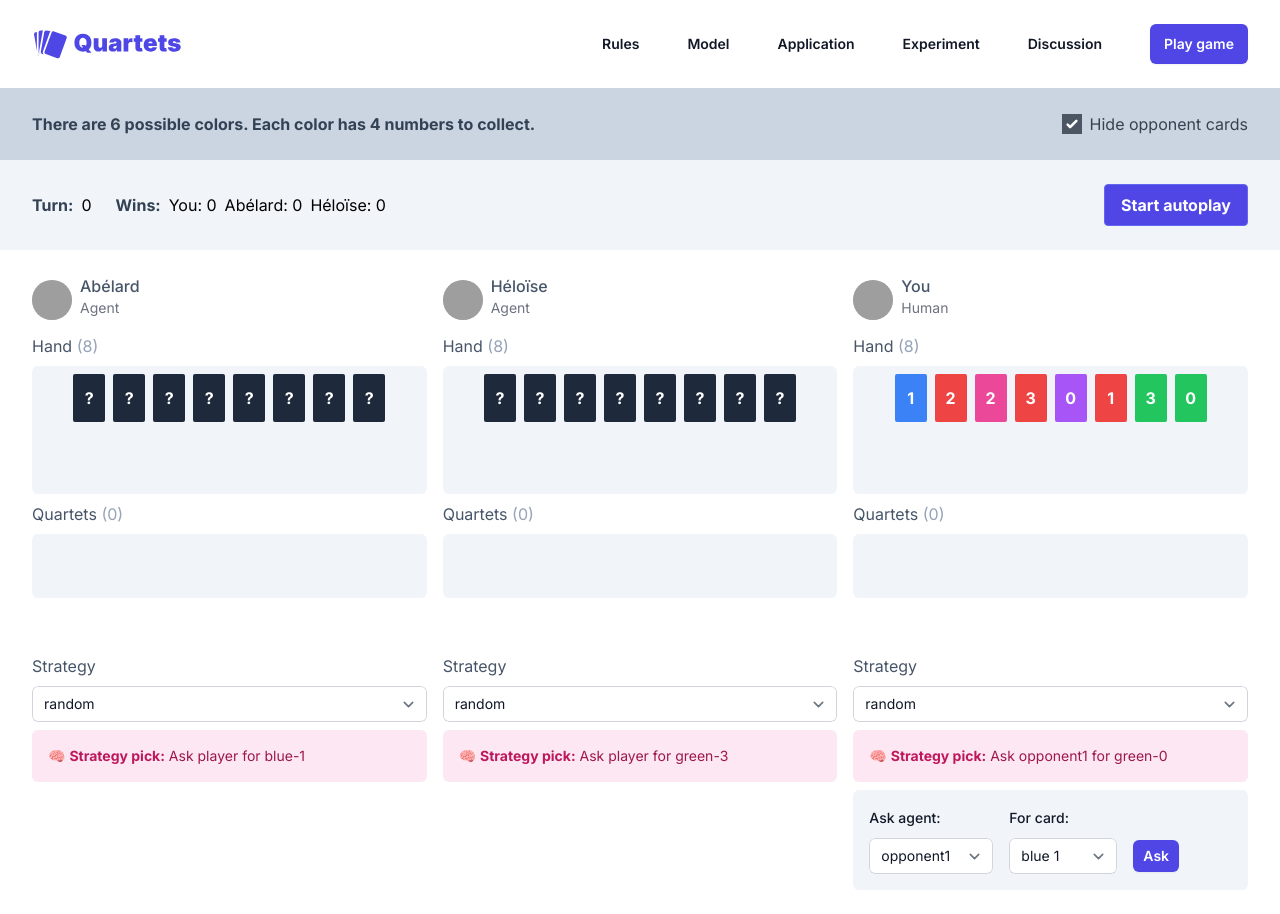
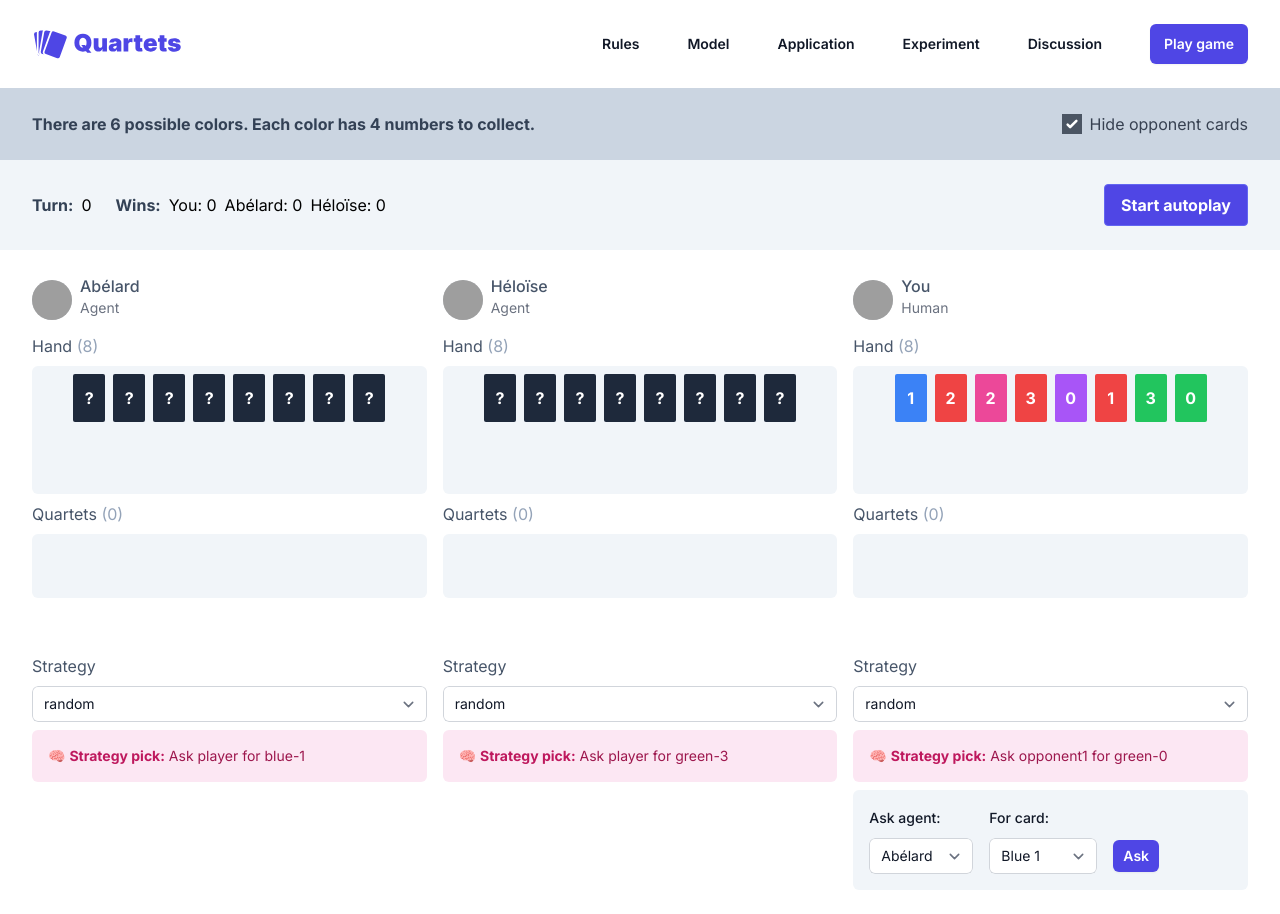
Before and after one commit to koole/quartets-web, a Next.js app: page /game in a window 1280 px wide. Built offline with nearby package versions, Linux system fonts and the light colour scheme; grey boxes are pictures that could not be loaded.

Commit message:
Fix names in choicepicker

```diff
--- a/src/app/game/ChoicePicker.tsx
+++ b/src/app/game/ChoicePicker.tsx
@@ -6,7 +6,7 @@ export default function ChoicePicker({
   turn,
   agents,
   askForCard,
-  allowedColors
+  allowedColors,
 }: {
   turn: AgentType;
   agents: AgentType[];
@@ -14,7 +14,7 @@ export default function ChoicePicker({
     requestingAgent: AgentType,
     receivingAgent: AgentType,
     card: Card
-    ) => void;
+  ) => void;
   allowedColors: string[];
 }) {
   const [selectedAgent, setSelectedAgent] = useState<AgentType>(
@@ -24,6 +24,19 @@ export default function ChoicePicker({
 
   const submitChoice = () => {
     askForCard(turn, selectedAgent, selectedCard);
+  };
+
+  const names: {
+    [key in AgentType]: string;
+  } = {
+    opponent1: "Abélard",
+    opponent2: "Héloïse",
+    player: "You",
+  };
+
+  // Function to convert first letter to uppercase
+  const capitalize = (s: string) => {
+    return s.charAt(0).toUpperCase() + s.slice(1);
   };
 
   return (
@@ -40,7 +53,7 @@ export default function ChoicePicker({
           {agents
             .filter((a) => a !== turn)
             .map((a) => (
-              <option key={a}>{a}</option>
+              <option key={a}>{names[a]}</option>
             ))}
         </select>
       </div>
@@ -61,10 +74,14 @@ export default function ChoicePicker({
           {CARD_LIST.sort(
             (a, b) => a.color.localeCompare(b.color) || a.number - b.number
           ).map((c) => (
-            <option key={c.id} value={c.id} disabled={
-              !allowedColors.includes(c.color) && allowedColors.length > 0
-            } >
-              {c.color} {c.number}
+            <option
+              key={c.id}
+              value={c.id}
+              disabled={
+                !allowedColors.includes(c.color) && allowedColors.length > 0
+              }
+            >
+              {capitalize(c.color)} {c.number}
             </option>
           ))}
         </select>
```
